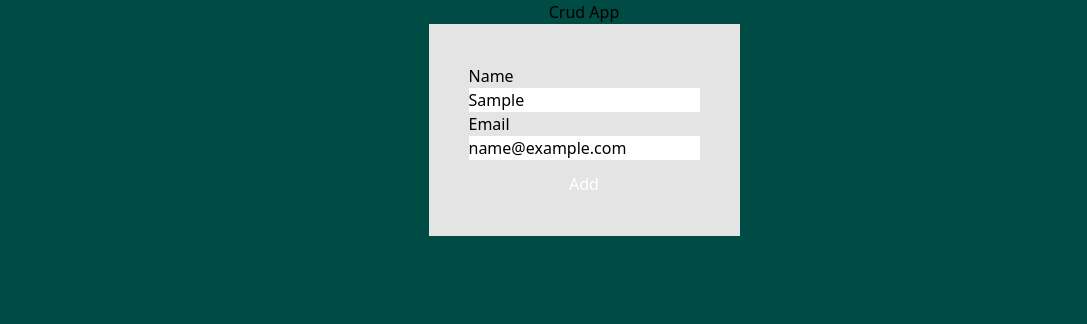
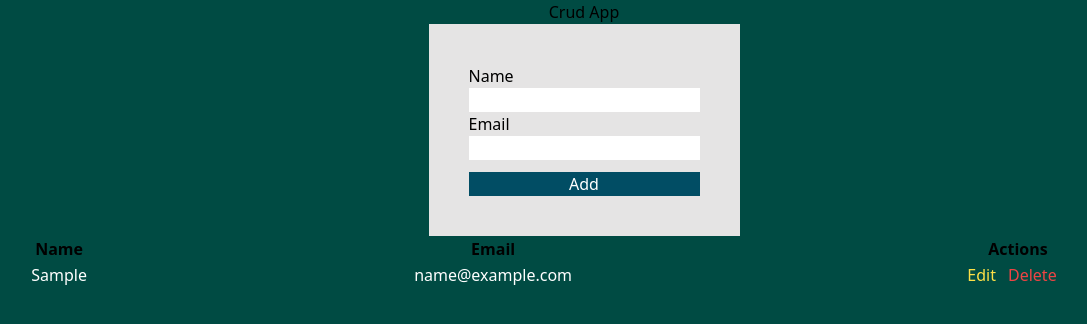
Before and after one commit to Svmpankaj/Crud-Using-MERN, a React (Create React App) app: page / in a window 1280 px wide. Both pictures are taken after typing "Sample", "name@example.com" into the empty fields and a click on the button "Add". Shown: the top 324 px of the page, without its empty margins (56-1143 px from the left). Built offline with nearby package versions, Linux system fonts and the light colour scheme.

Commit message:
crud is completed

```diff
--- a/src/pages/Home.jsx
+++ b/src/pages/Home.jsx
@@ -6,7 +6,9 @@ const Home = () => {
     email: "",
   });
 
-  const [tableData, setTableData] = useState([])
+  const [tableData, setTableData] = useState([]);
+  const [editClick, setEditClick] = useState(false);
+  const [editIndex, setEditIndex] = useState("")
 
   const handleChange = (e) => {
     setInputs(
@@ -19,10 +21,45 @@ const Home = () => {
   const handleSubmit = (e) => {
     e.preventDefault();
     // console.log("inputs", inputs);
-    setTableData([...tableData, inputs])
+    if(editClick) {
+      const tempTableData = tableData;
+      Object.assign(tempTableData[editIndex], inputs);
+      setTableData([...tempTableData])
+      setEditClick(false)
+      setInputs(
+      {
+        name: "",
+        email: "",
+      }
+    )
+    } else {
+      setTableData([...tableData, inputs]);
+    setInputs(
+      {
+        name: "",
+        email: "",
+      }
+    )
+    }
   };
 
-  console.log("tableData", tableData)
+  const handleEdit = (index) => {
+    const tempData = tableData[index];
+    console.log('tempData', tempData);
+    setInputs(
+      {
+        name: tempData.name,
+        email: tempData.email,
+      }
+    )
+    setEditClick(true)
+    setEditIndex(index)
+  }
+
+  const handleDelete = (index) => {
+    const filterData = tableData.filter((item,i) => i !== index);
+    setTableData(filterData);
+  }
 
   return (
     <div className='min-h-screen bg-[#004b43]'>
@@ -37,8 +74,33 @@ const Home = () => {
               <label htmlFor="">Email</label>
               <input type="email" name='email' value={inputs.email} onChange={handleChange} />
             </div>
-            <button type='submit' className='w-full b-[#014d64] text-white mt-3'>Add</button>
+            <button type='submit' className='w-full bg-[#014d64] text-white mt-3'>{editClick ? 'Update' : 'Add'}</button>
           </form>
+        </div>
+        <div>
+          <table className='w-full text-center'>
+            <thead>
+              <tr>
+                <th>Name</th>
+                <th>Email</th>
+                <th>Actions</th>
+              </tr>
+            </thead>
+            <tbody className='text-white'>
+              {
+                tableData.map((item, i) => (
+                  <tr key={item.email}>
+                    <td>{item.name}</td>
+                    <td>{item.email}</td>
+                    <td>
+                      <button onClick={() => handleEdit(i)} className='mr-3 text-yellow-300'>Edit</button>
+                      <button onClick={() => handleDelete(i)} className='mr-3 text-red-500'>Delete</button>
+                    </td>
+                  </tr>
+                ))
+              }
+            </tbody>
+          </table>
         </div>
     </div>
   )
```
